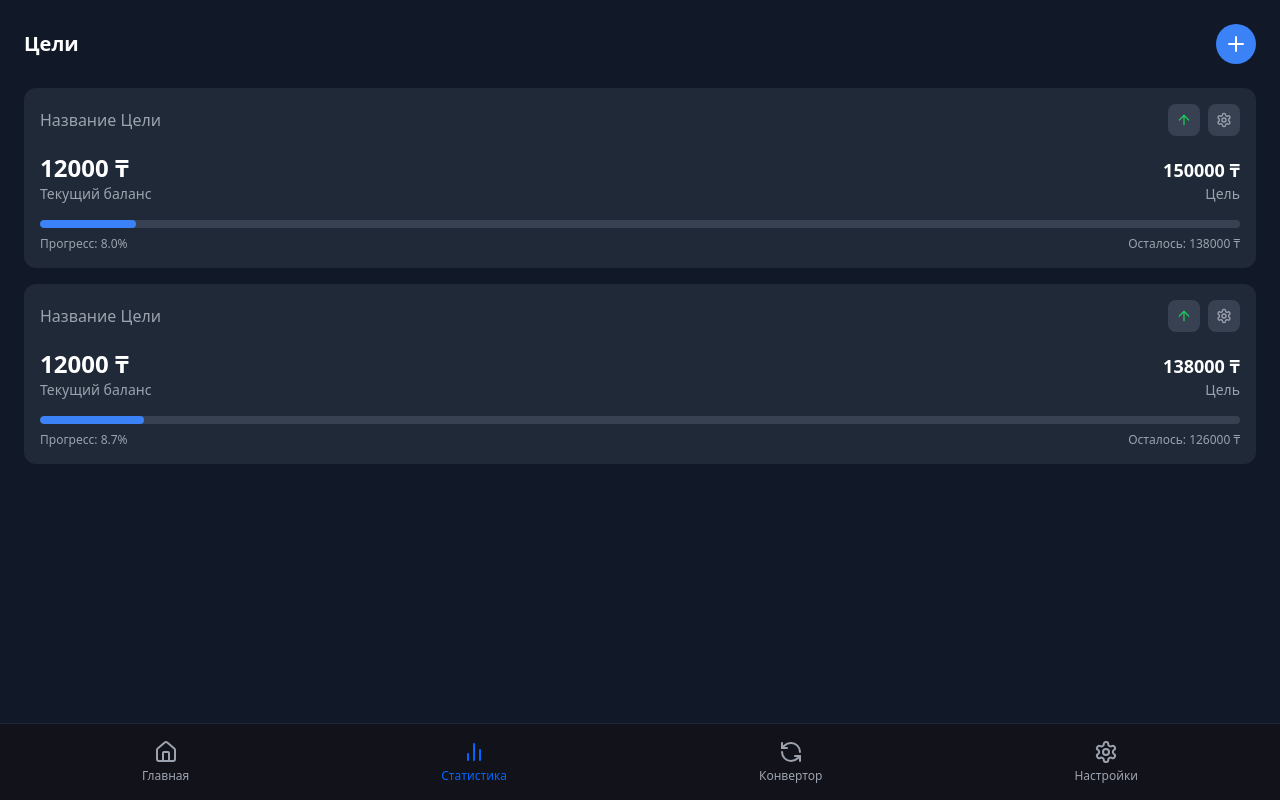
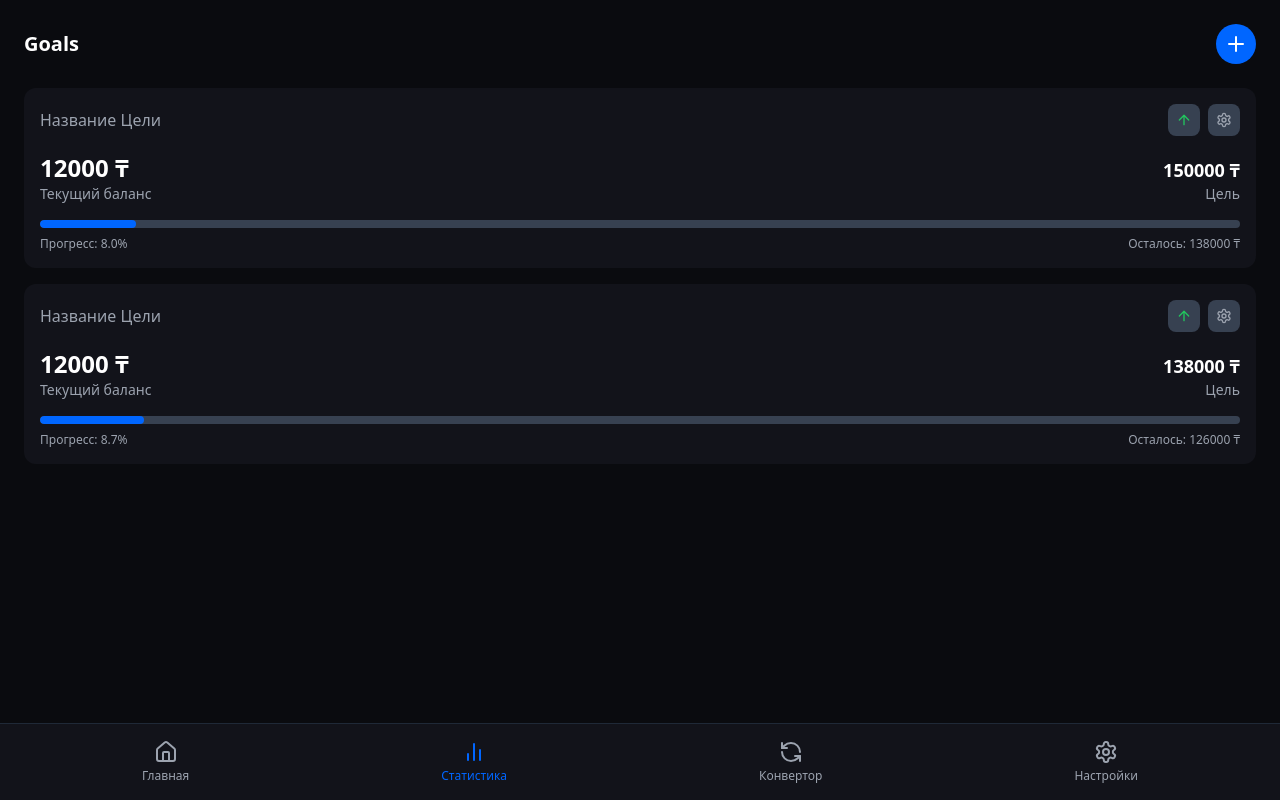
Before and after one commit to Dildar05/fintech-project, a React (Create React App) app in the folder front/: page /statistics in a window 1280 px wide. Built offline with nearby package versions, Linux system fonts and the light colour scheme.

Commit message:
edit pages

```diff
--- a/front/src/pages/Converter.jsx
+++ b/front/src/pages/Converter.jsx
@@ -85,11 +85,11 @@ const Converter = () => {
   };
 
   return (
-    <div className='min-h-[100dvh] bg-[#111827] pb-20'>
+    <div className='min-h-[100dvh] bg-[#0A0B0F] pb-20'>
       <div className='max-w-md mx-auto p-6 space-y-6'>
-        <h1 className='text-2xl font-bold mb-8'>Currency Converter</h1>
+        <h1 className='text-xl font-semibold'>Currency Converter</h1>
 
-        <div className='bg-[#1F2937] rounded-2xl p-6 space-y-6'>
+        <div className='bg-[#12131A] rounded-2xl p-6 space-y-6'>
           <div className='space-y-2'>
             <label className='text-sm text-gray-400'>Amount</label>
             <input
@@ -116,7 +116,7 @@ const Converter = () => {
 
             <button
               onClick={handleSwapCurrencies}
-              className='w-10 h-10 bg-[#374151] rounded-full flex items-center justify-center hover:bg-[#4B5563] transition-colors'
+              className='w-10 h-10 bg-customBlue rounded-full flex items-center justify-center hover:bg-[#4B5563] transition-colors'
             >
               <ArrowDownUp size={20} />
             </button>
--- a/front/src/pages/GoalDetails.jsx
+++ b/front/src/pages/GoalDetails.jsx
@@ -75,7 +75,7 @@ const GoalDetails = () => {
       </div>
 
       {/* Карточка с балансом */}
-      <div className='bg-[#1F2937] rounded-xl p-6 mb-6'>
+      <div className='bg-[#12131A] rounded-xl p-6 mb-6'>
         <div className='flex justify-between items-end mb-4'>
           <div>
             <p className='text-3xl font-bold'>{goal.current} ₸</p>
@@ -117,7 +117,7 @@ const GoalDetails = () => {
         <h2 className='text-lg font-semibold'>История транзакций</h2>
         <div className='space-y-3'>
           {goal.transactions?.map((tx, index) => (
-            <div key={index} className='flex justify-between items-center bg-[#1F2937] p-4 rounded-xl'>
+            <div key={index} className='flex justify-between items-center bg-[#12131A] p-4 rounded-xl'>
               <div>
                 <p className='font-medium'>{tx.type === 'deposit' ? 'Пополнение' : 'Снятие'}</p>
                 <p className='text-sm text-gray-400'>{tx.date}</p>
--- a/front/src/pages/Home.jsx
+++ b/front/src/pages/Home.jsx
@@ -59,11 +59,6 @@ const Home = () => {
   return (
     <div className='min-h-screen bg-[#0A0B0F] text-white p-6 pb-20'>
       <div className='flex items-center space-x-3 mb-8'>
-        <img
-          src='https://images.unsplash.com/photo-1494790108377-be9c29b29330?w=400'
-          alt='Profile'
-          className='w-12 h-12 rounded-full'
-        />
         <div>
           <p className='text-gray-400 text-sm'>Welcome back,</p>
           {/* тут должен быть имя пользователя */}
--- a/front/src/pages/Statistics.jsx
+++ b/front/src/pages/Statistics.jsx
@@ -58,15 +58,15 @@ const Statistics = () => {
   };
 
   return (
-    <div className='min-h-screen bg-[#111827] pb-20'>
+    <div className='min-h-screen bg-[#0A0B0F] pb-20'>
       <div className='p-6'>
         <div className='flex items-center justify-between mb-6'>
           <div className='flex items-center space-x-2'>
-            <h1 className='text-xl font-semibold'>Цели</h1>
+            <h1 className='text-xl font-semibold'>Goals</h1>
           </div>
           <button
             onClick={() => setShowAddGoal(true)}
-            className='w-10 h-10 bg-blue-500 rounded-full flex items-center justify-center hover:bg-blue-600 transition-colors'
+            className='w-10 h-10 bg-customBlue rounded-full flex items-center justify-center hover:bg-blue-600 transition-colors'
           >
             <Plus size={24} />
           </button>
@@ -76,7 +76,7 @@ const Statistics = () => {
           {goals.map((goal) => (
             <div
               key={goal.id}
-              className='bg-[#1F2937] rounded-xl p-4 cursor-pointer hover:bg-[#2D3748] transition-colors'
+              className='bg-[#12131A] rounded-xl p-4 cursor-pointer hover:bg-[#2D3748] transition-colors'
               onClick={() => navigate(`/goal/${goal.id}`)}
             >
               <div className='flex justify-between items-center mb-4'>
@@ -120,7 +120,7 @@ const Statistics = () => {
 
               <div className='w-full h-2 bg-gray-700 rounded-full overflow-hidden mb-2'>
                 <div
-                  className='h-full bg-blue-500 rounded-full transition-all duration-300'
+                  className='h-full bg-customBlue rounded-full transition-all duration-300'
                   style={{ width: `${(goal.current / goal.target) * 100}%` }}
                 />
               </div>
```
